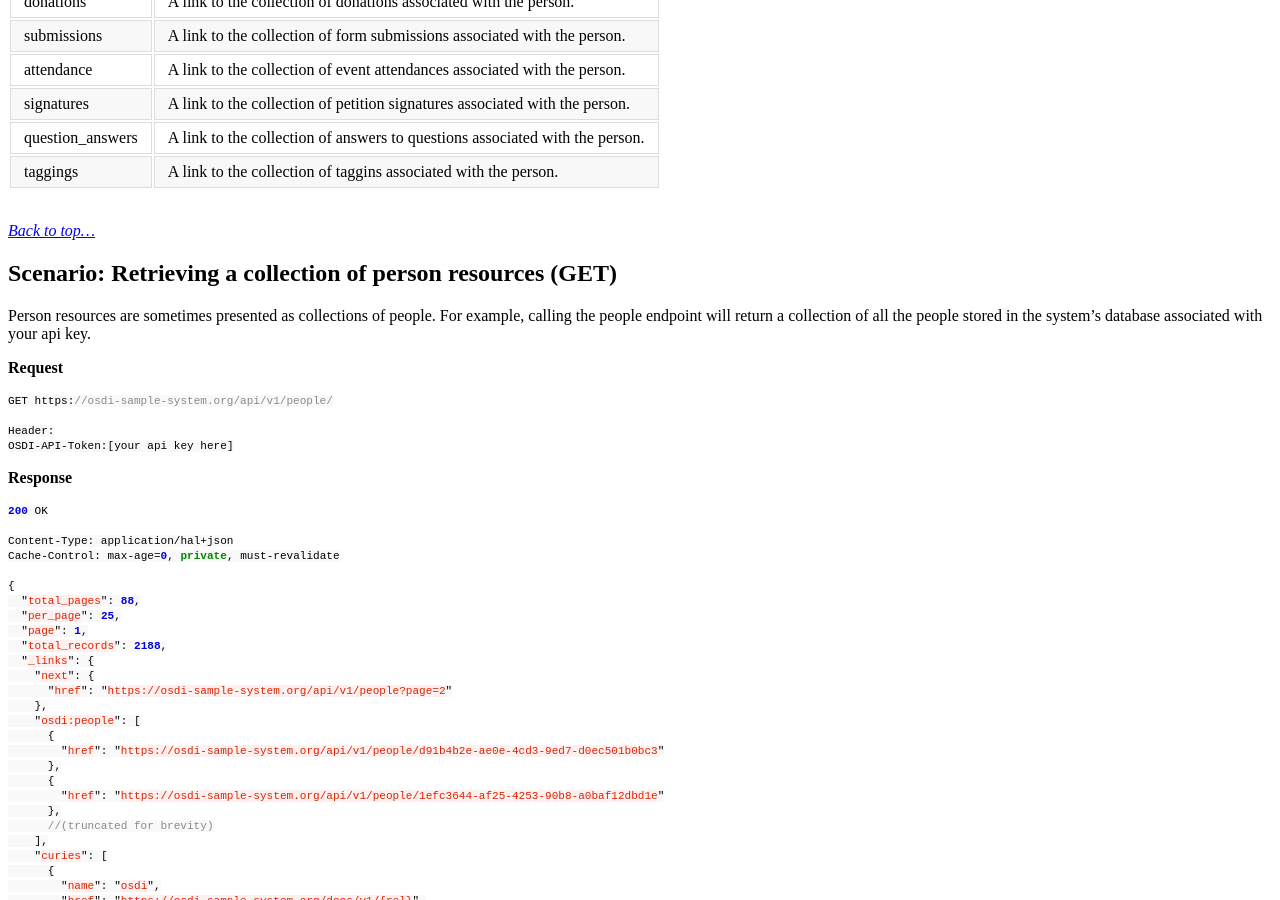
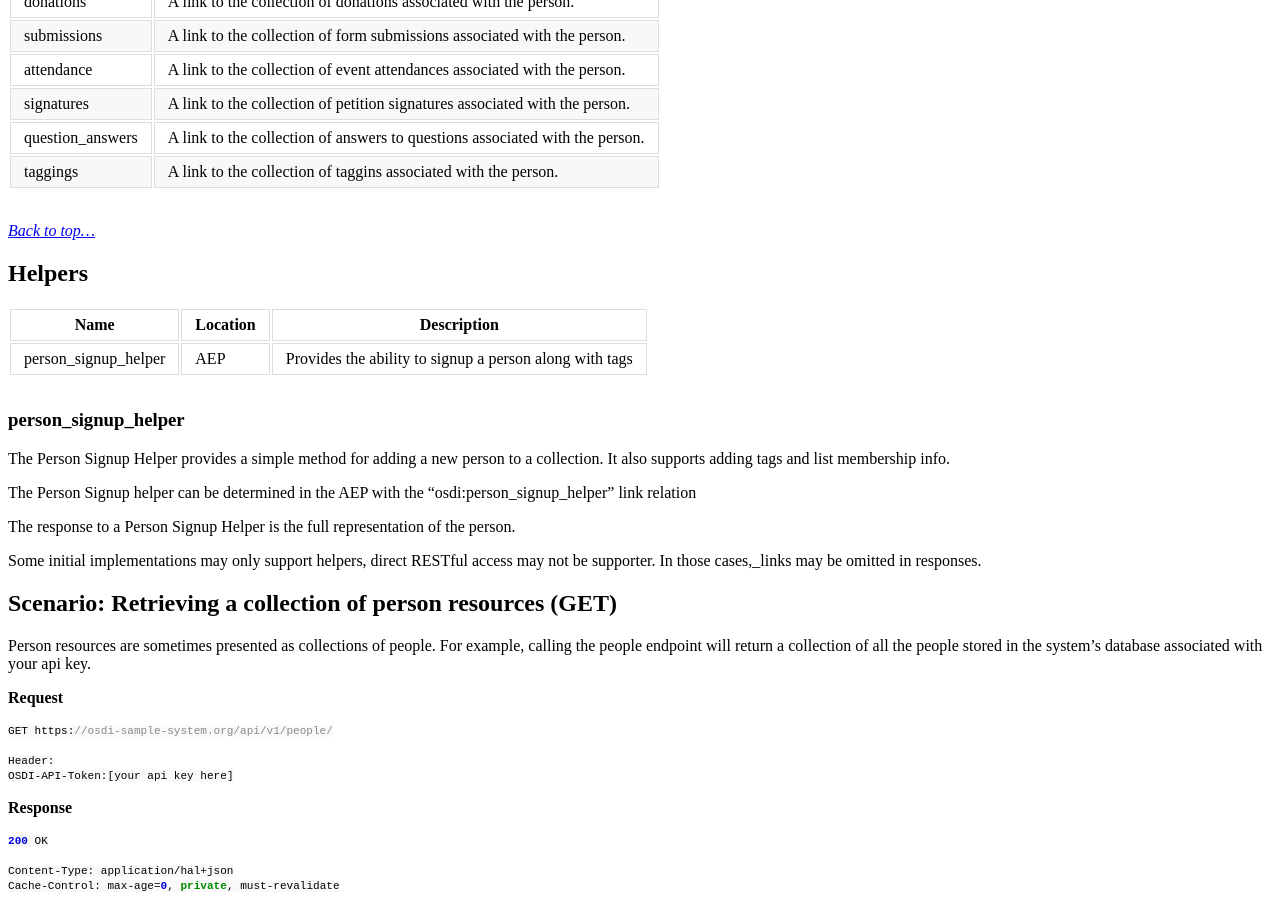
Before and after one commit to opensupporter/osdi-docs, a Jekyll site: the page built from people.md, in a window 1280 px wide and 900 px high, scrolled down 3961 px. Built offline with Jekyll 4.4.1, drawn with Linux system fonts in a browser that asks for light colours; a style sheet for code colours, icons or effects is not loaded.

Commit message:
Update people.md
helpers section

```diff
--- a/people.md
+++ b/people.md
@@ -143,6 +143,20 @@ The links associated with this person, available in the links section of the res
 
 _[Back to top...](#person)_
 
+## Helpers
+
+|Name		|Location	|Description
+|---------------|---------------|--------------------------------
+| person_signup_helper | AEP    |Provides the ability to signup a person along with tags
+
+### person_signup_helper
+The Person Signup Helper provides a simple method for adding a new person to a collection. It also supports adding tags and list membership info.
+
+The Person Signup helper can be determined in the AEP with the "osdi:person_signup_helper" link relation
+
+The response to a Person Signup Helper is the full representation of the person.
+
+Some initial implementations may only support helpers, direct RESTful access may not be supporter. In those cases,_links may be omitted in responses.
 
 ## Scenario: Retrieving a collection of person resources (GET)
 
```
